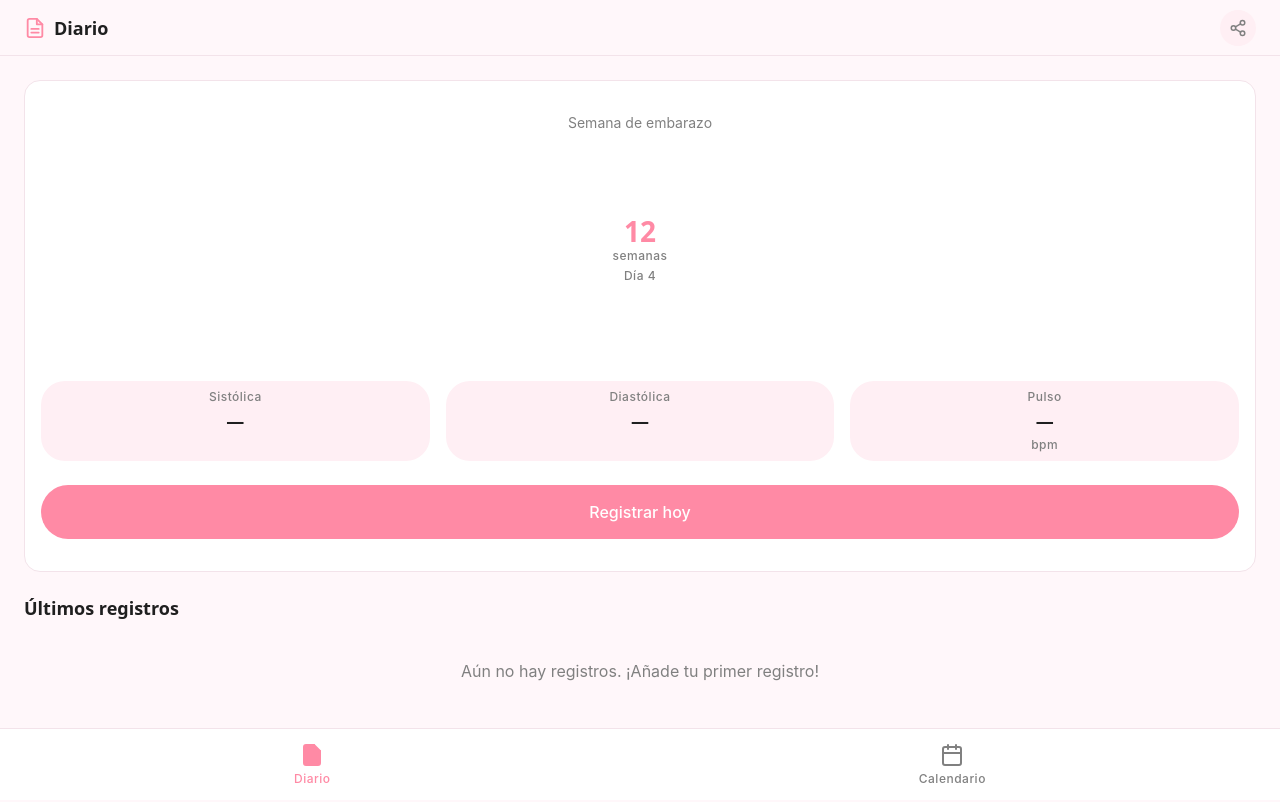
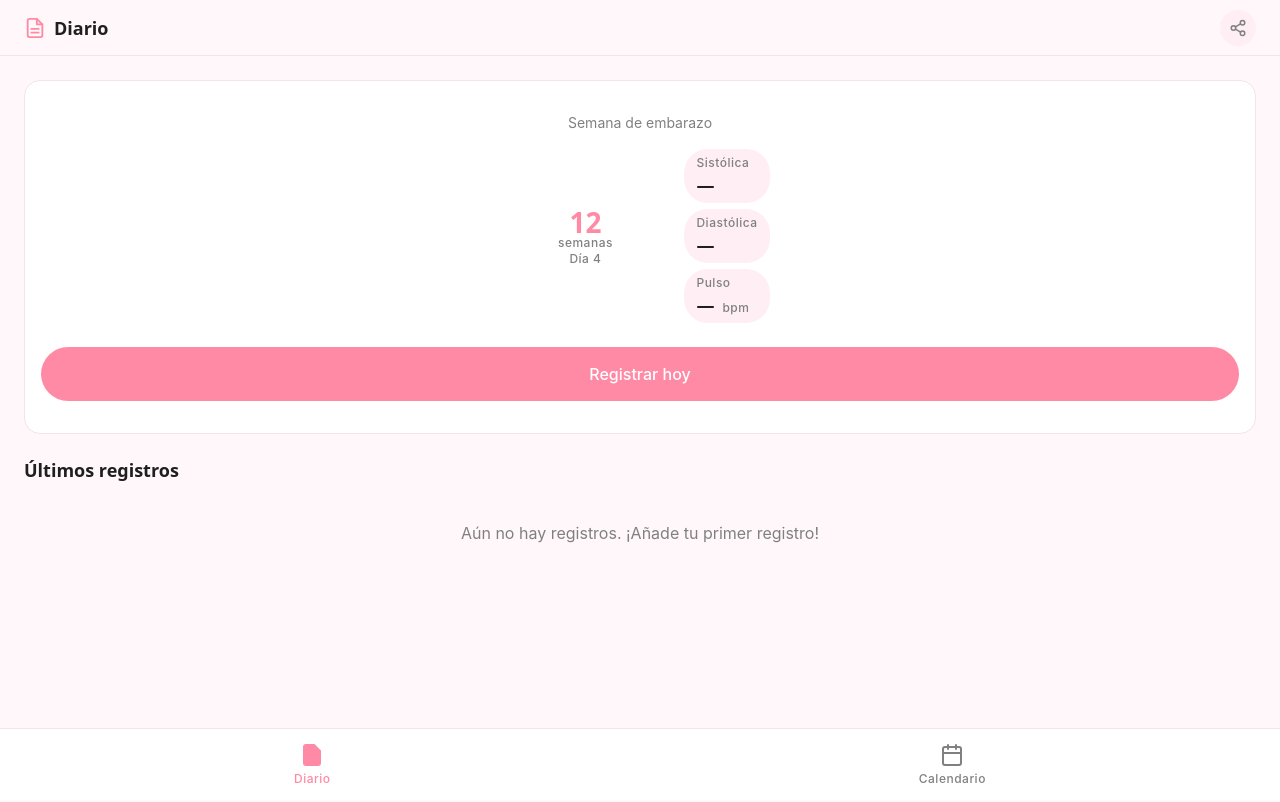
Before and after one commit to rsolanodev/tensiometro-calendar, a Next.js app: page / in a window 1280 px wide. Built offline with nearby package versions, Linux system fonts and the light colour scheme.

Commit message:
Update diary page layout to align progress ring and latest readings in a row

```diff
--- a/src/app/page.tsx
+++ b/src/app/page.tsx
@@ -119,24 +119,26 @@ export default function Home() {
         <section className="card-surface flex flex-col items-center py-xl gap-md">
           <p className="text-body-sm text-text-secondary">Semana de embarazo</p>
 
-          <div className="relative flex items-center justify-center">
+          <div className="flex flex-row items-center gap-lg w-full justify-center">
+            <div className="relative shrink-0">
               <ProgressRing
                 percentage={progressPercent}
-              size={200}
-              strokeWidth={10}
+                size={150}
+                strokeWidth={8}
               />
-            <div className="absolute flex flex-col items-center">
+              <div className="absolute inset-0 flex flex-col items-center justify-center">
                 <span className="text-headline-lg text-primary">{week}</span>
-              <span className="text-label-sm text-text-secondary">semanas</span>
-              <span className="text-label-sm text-text-secondary mt-xs">
+                <span className="text-label-sm text-text-secondary -mt-1">semanas</span>
+                <span className="text-label-sm text-text-secondary">
                   Día {dayOfWeek}
                 </span>
               </div>
             </div>
 
-          <div className="grid grid-cols-3 gap-md w-full mt-md">
-            <div className="flex flex-col items-center gap-xs py-sm px-xs rounded-lg bg-surface-variant">
+            <div className="flex flex-col gap-1.5 min-w-0">
+              <div className="flex flex-col gap-0.5 py-1.5 px-3 rounded-lg bg-surface-variant">
                 <span className="text-label-sm text-text-secondary">Sistólica</span>
+                <div className="flex items-baseline gap-2">
                   <span className="text-headline-sm text-text-primary">
                     {latest?.systolic ?? "—"}
                   </span>
@@ -154,8 +156,10 @@ export default function Home() {
                     </span>
                   )}
                 </div>
-            <div className="flex flex-col items-center gap-xs py-sm px-xs rounded-lg bg-surface-variant">
+              </div>
+              <div className="flex flex-col gap-0.5 py-1.5 px-3 rounded-lg bg-surface-variant">
                 <span className="text-label-sm text-text-secondary">Diastólica</span>
+                <div className="flex items-baseline gap-2">
                   <span className="text-headline-sm text-text-primary">
                     {latest?.diastolic ?? "—"}
                   </span>
@@ -173,12 +177,16 @@ export default function Home() {
                     </span>
                   )}
                 </div>
-            <div className="flex flex-col items-center gap-xs py-sm px-xs rounded-lg bg-surface-variant">
+              </div>
+              <div className="flex flex-col gap-0.5 py-1.5 px-3 rounded-lg bg-surface-variant">
                 <span className="text-label-sm text-text-secondary">Pulso</span>
+                <div className="flex items-baseline gap-2">
                   <span className="text-headline-sm text-text-primary">
                     {latest?.pulse ?? "—"}
                   </span>
                   <span className="text-label-sm text-text-secondary">bpm</span>
+                </div>
+              </div>
             </div>
           </div>
 
```
Lines whose indentation alone changed are shown as unchanged.
